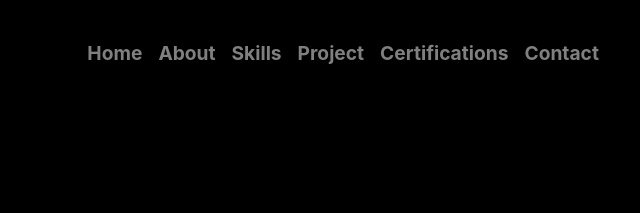
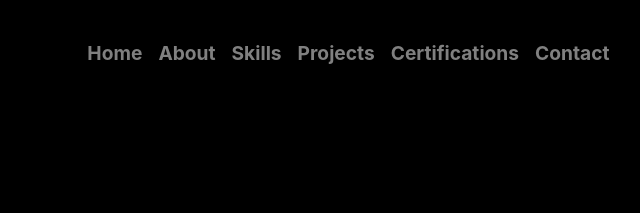
Before and after one commit to Arun-SoftwareDeveloper/Personal-Portfolio, a website: page index.html in a window 1280 px wide. Shown: the top 213 px of the page, 429-1069 px from the left. Drawn offline with nearby package versions, Linux system fonts and the light colour scheme.

Commit message:
modified:   index.html

```diff
--- a/index.html
+++ b/index.html
@@ -35,7 +35,7 @@
                 <li class="nav-item "><a class="nav-link " href="#home"> Home</a></li>
                 <li class="nav-item"><a class="nav-link" href="#about"> About</a></li>
                 <li class="nav-item"><a class="nav-link" href="#skills">Skills</a></li>
-                <li class="nav-item"><a class="nav-link" href="#project">Project</a></li>
+                <li class="nav-item"><a class="nav-link" href="#project">Projects</a></li>
                 <li class="nav-item"><a class="nav-link" href="#certifications">Certifications</a></li>
                 <li class="nav-item"><a class="nav-link" href="#contact"></span> Contact</a></li>
             </ul>
```
